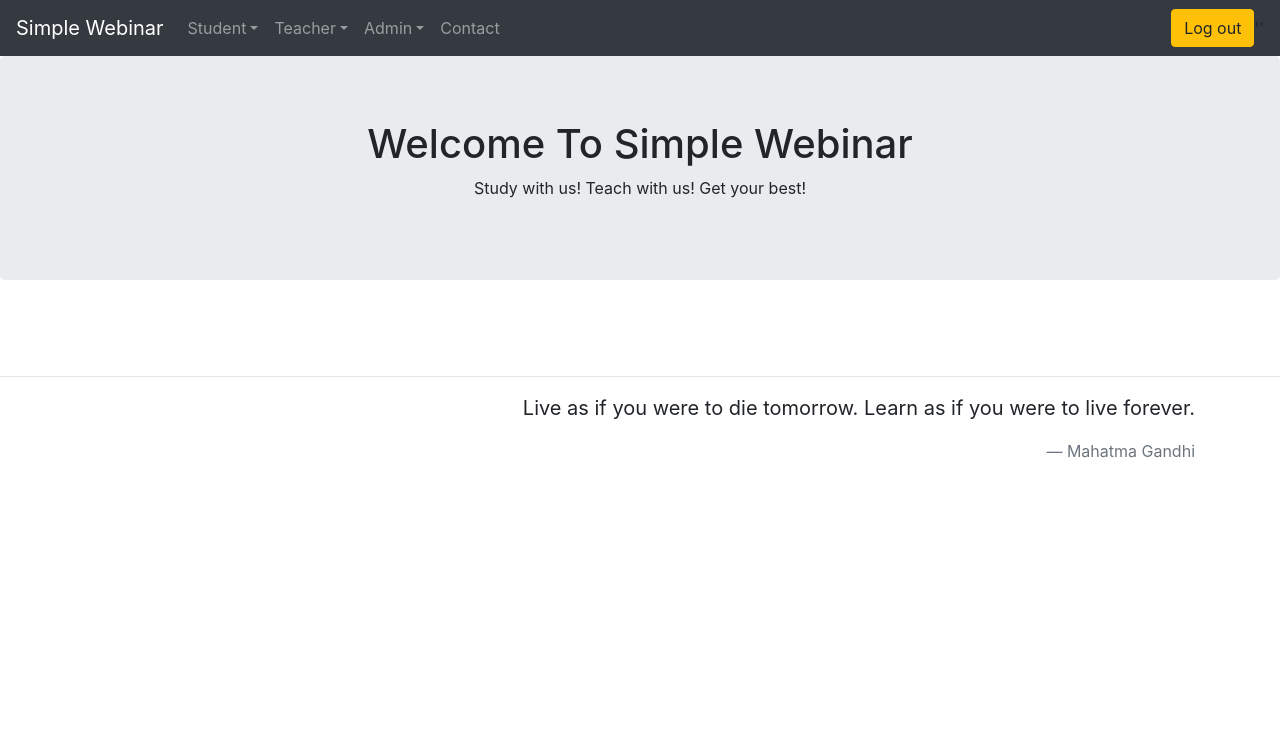
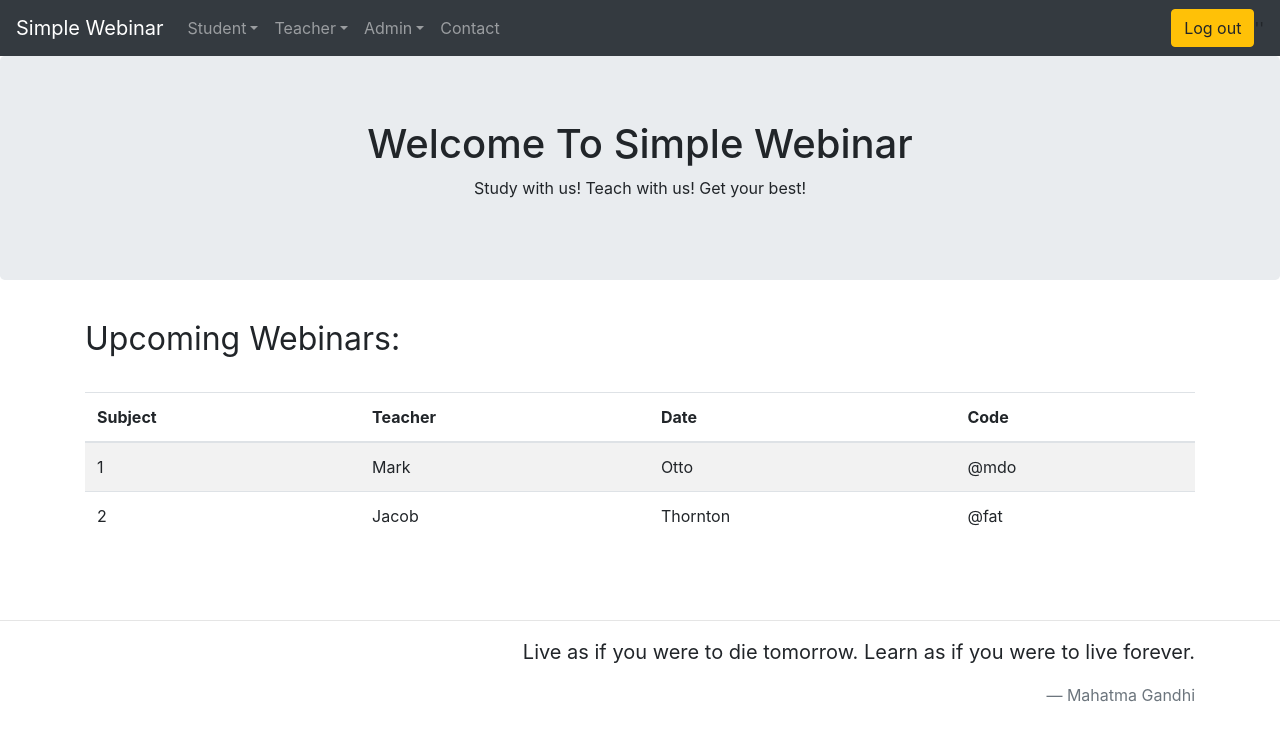
Before and after one commit to s17655/simplewebinar_FE, a React (Create React App) app: page / in a window 1280 px wide. Shown: the top 740 px of the page. Built offline with nearby package versions, Linux system fonts and the light colour scheme.

Commit message:
example table

```diff
--- a/package.json
+++ b/package.json
@@ -9,6 +9,7 @@
     "bootstrap": "^4.5.3",
     "react": "^17.0.1",
     "react-dom": "^17.0.1",
+    "react-router-dom": "^5.2.0",
     "react-scripts": "4.0.1",
     "reactstrap": "^8.8.1",
     "web-vitals": "^0.2.4"
--- a/src/App.js
+++ b/src/App.js
@@ -3,7 +3,6 @@ import MyNavbar from "./MyNavbar";
 import MyJumbotron from "./MyJumbotron";
 import MyQuote from "./MyQuote";
 import MyModal from "./MyModal";
-import ModalExample from "./MyModalFunction";
 import React, { Component } from "react";
 import { Container, Table } from "reactstrap";
 
@@ -57,6 +56,38 @@ class App extends Component {
         />
         <MyJumbotron />
 
+        <Container>
+          <h1 className="page-header">
+            <small> Upcoming Webinars: </small>
+          </h1>
+        </Container>
+        <br />
+        <Container>
+          <Table striped hover>
+            <thead>
+              <tr>
+                <th>Subject</th>
+                <th>Teacher</th>
+                <th>Date</th>
+                <th>Code</th>
+              </tr>
+            </thead>
+            <tbody>
+              <tr>
+                <td>1</td>
+                <td>Mark</td>
+                <td>Otto</td>
+                <td>@mdo</td>
+              </tr>
+              <tr>
+                <td>2</td>
+                <td>Jacob</td>
+                <td>Thornton</td>
+                <td>@fat</td>
+              </tr>
+            </tbody>
+          </Table>
+        </Container>
 
         <MyQuote />
         {this.modal}
--- a/src/MyModal.js
+++ b/src/MyModal.js
@@ -1,6 +1,5 @@
 import React from "react";
 import { Modal, ModalHeader, ModalBody, Button, ModalFooter } from "reactstrap";
-
 
 // przy wywołaniu MyModal należy zawsze dodać key={Date.now()}, aby wymusić stworzenie nowej instancji modala
 class MyModal extends React.Component {
```
Also changed, not shown: 2 other files (tests, documents, lock files or other folders).
